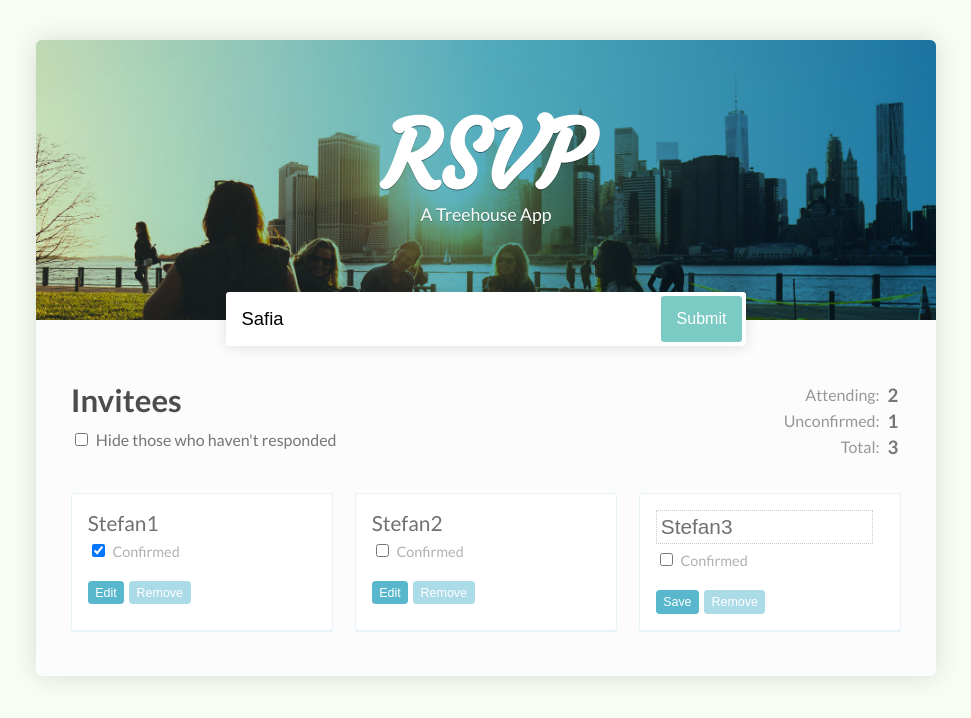
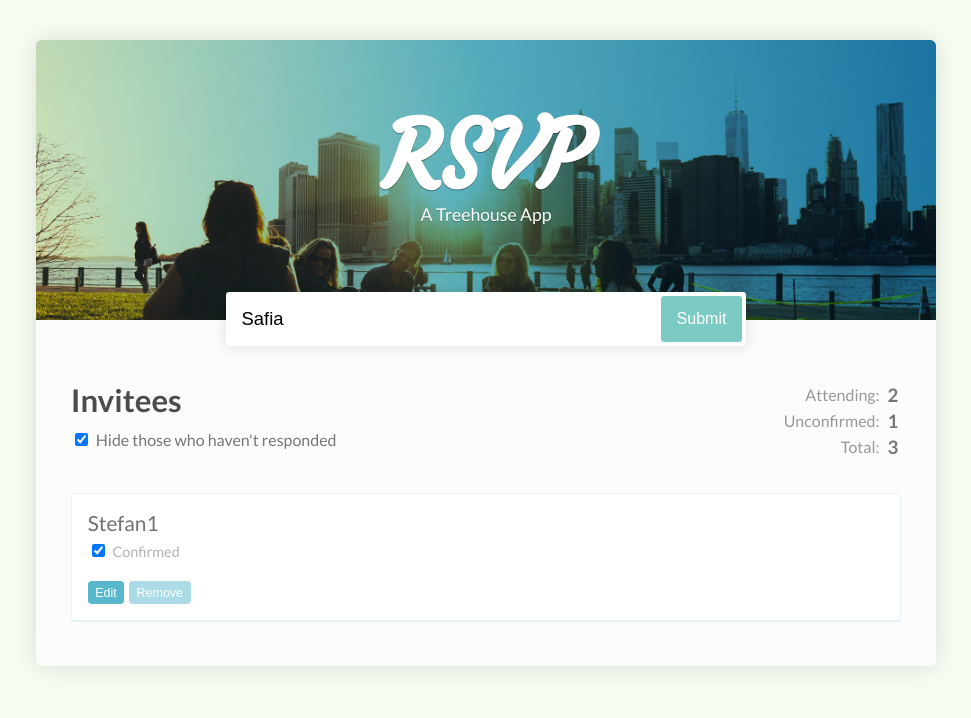
Before and after one commit to AR8Stefan/My-Playground, a React (Create React App) app: page / in a window 1280 px wide. Shown: the top 718 px of the page, without its empty margins (154-1125 px from the left). Built offline with nearby package versions, Linux system fonts and the light colour scheme.

Commit message:
implement filter

```diff
--- a/src/App.js
+++ b/src/App.js
@@ -5,6 +5,7 @@ import GuestList from './components/GuestList';
 class App extends Component {
 
   state = {
+    isFiltered: true,
     guests: [
       {
         name: 'Stefan1',
@@ -23,7 +24,7 @@ class App extends Component {
       }
     ]
   }
- // Will toggle confirmation 'at' the specified 'index'
+ // Will toggle confirmation 'at' the specified 'index'.
   toggleGuestPropertyAt = (property, indexToChange) =>
     this.setState({
       guests: this.state.guests.map((guest, index) => {
@@ -55,6 +56,10 @@ class App extends Component {
         return guest;
       })
     });
+// Filter confirmed and unconfirmed guests.
+  toggleFilter = (boolean, indexToChange) => {
+    this.setState({ isFiltered: !this.state.isFiltered });
+  }
 
   getTotalInvited = () => this.state.guests.length;
   // getAttending = () =>
@@ -75,7 +80,11 @@ class App extends Component {
         <div>
           <h2>Invitees</h2>
           <label>
-            <input type="checkbox" /> Hide those who haven't responded
+            <input
+              type="checkbox"
+              onChange={this.toggleFilter}
+              checked={this.state.isFiltered}
+            /> Hide those who haven't responded
           </label>
         </div>
         <table class="counter">
@@ -100,6 +109,7 @@ class App extends Component {
           toggleConfirmationAt={this.toggleConfirmationAt}
           toggleEditingAt={this.toggleEditingAt}
           setNameAt={this.setNameAt}
+          isFiltered={this.state.isFiltered}
         />
 
       </div>
--- a/src/components/GuestList.js
+++ b/src/components/GuestList.js
@@ -5,7 +5,9 @@ import Guest from './Guest';
 
 const GuestList = props =>
 	<ul>
-    {props.guests.map((guest, index) =>
+    {props.guests
+    	.filter(guest => !props.isFiltered || guest.isConfirmed)
+    	.map((guest, index) =>
     	<Guest
 	    	key={index}
 	    	name={guest.name}
@@ -21,7 +23,10 @@ GuestList.PropTypes = {
 	guests: PropTypes.array.isRequired,
 	toggleConfirmationAt: PropTypes.func.isRequired,
 	toggleEditingAt: PropTypes.func.isRequired,
-	setNameAt: PropTypes.func.isRequired
+	setNameAt: PropTypes.func.isRequired,
+	isFiltered: PropTypes.bool.isRequired
 }
 
 export default GuestList;
+
+// If the left of the "||" returns TRUE the expression runs the filter( is true). If the left equals FALSE, the right is then returned instead.
```
